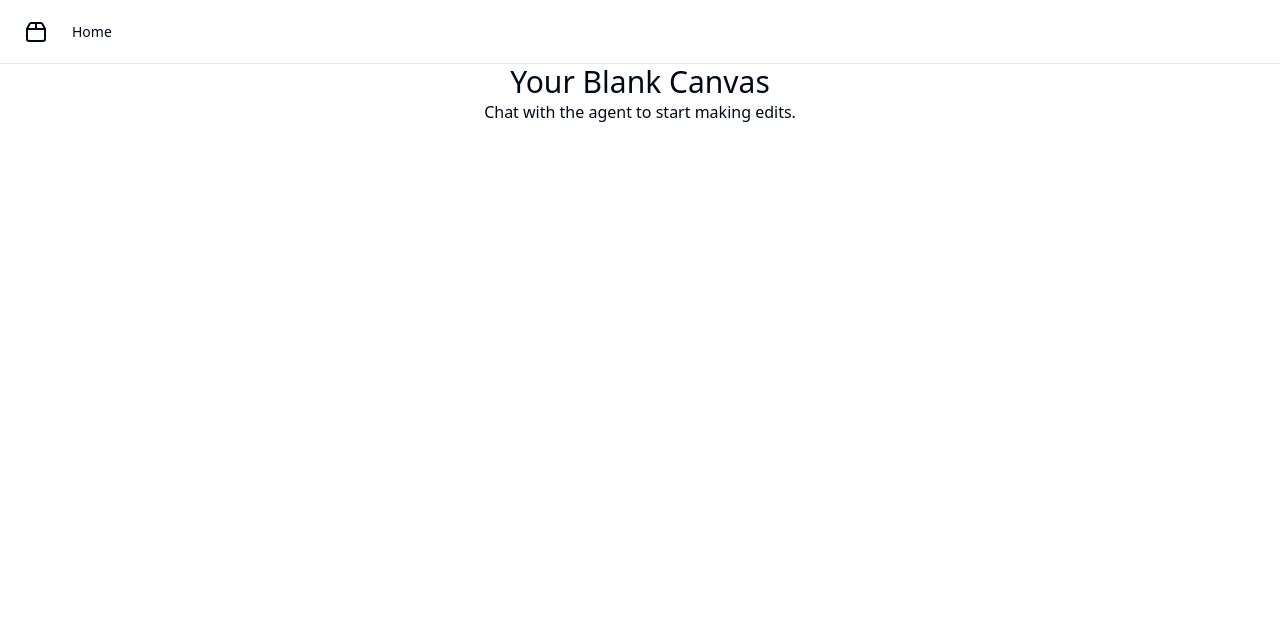
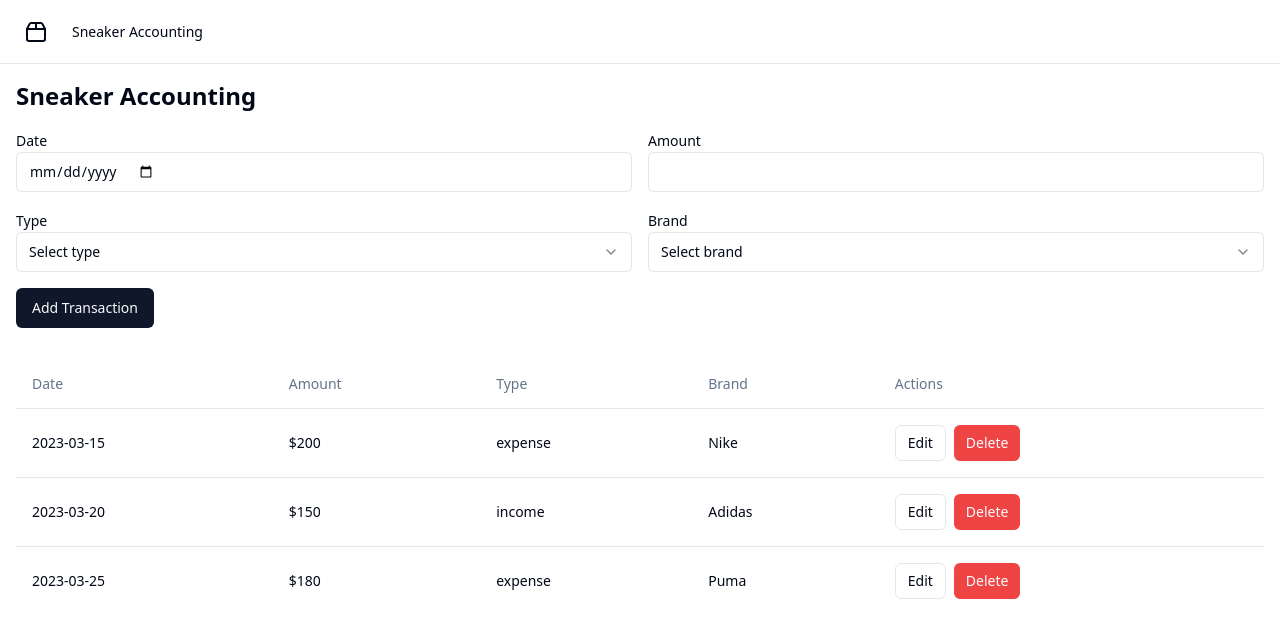
Before and after one commit to GPT-Engineer-App-Dev/sole-venture-tracker, a React (Vite) app: page / in a window 1280 px wide. Shown: the top 638 px of the page. Built offline with nearby package versions, Linux system fonts and the light colour scheme.

Commit message:
Implement basic sneaker accounting functionality

```diff
--- a/src/nav-items.jsx
+++ b/src/nav-items.jsx
@@ -1,12 +1,9 @@
 import { Home } from "lucide-react";
 import Index from "./pages/Index.jsx";
 
-/**
- * Central place for defining the navigation items. Used for navigation components and routing.
- */
 export const navItems = [
   {
-    title: "Home",
+    title: "Sneaker Accounting",
     to: "/",
     icon: <Home className="h-4 w-4" />,
     page: <Index />,
--- a/src/pages/Index.jsx
+++ b/src/pages/Index.jsx
@@ -1,10 +1,136 @@
-// Update this page (the content is just a fallback if you fail to update the page)
+import { useState } from "react";
+import { Button } from "@/components/ui/button";
+import { Input } from "@/components/ui/input";
+import { Label } from "@/components/ui/label";
+import {
+  Select,
+  SelectContent,
+  SelectItem,
+  SelectTrigger,
+  SelectValue,
+} from "@/components/ui/select";
+import {
+  Table,
+  TableBody,
+  TableCell,
+  TableHead,
+  TableHeader,
+  TableRow,
+} from "@/components/ui/table";
 
 const Index = () => {
+  const [transactions, setTransactions] = useState([
+    { id: 1, date: "2023-03-15", amount: 200, type: "expense", brand: "Nike" },
+    { id: 2, date: "2023-03-20", amount: 150, type: "income", brand: "Adidas" },
+    { id: 3, date: "2023-03-25", amount: 180, type: "expense", brand: "Puma" },
+  ]);
+
+  const [newTransaction, setNewTransaction] = useState({
+    date: "",
+    amount: "",
+    type: "",
+    brand: "",
+  });
+
+  const handleInputChange = (e) => {
+    const { name, value } = e.target;
+    setNewTransaction((prev) => ({ ...prev, [name]: value }));
+  };
+
+  const handleSelectChange = (name, value) => {
+    setNewTransaction((prev) => ({ ...prev, [name]: value }));
+  };
+
+  const handleSubmit = (e) => {
+    e.preventDefault();
+    const id = transactions.length + 1;
+    setTransactions([...transactions, { id, ...newTransaction }]);
+    setNewTransaction({ date: "", amount: "", type: "", brand: "" });
+  };
+
   return (
-    <div className="text-center">
-      <h1 className="text-3xl">Your Blank Canvas</h1>
-      <p>Chat with the agent to start making edits.</p>
+    <div className="container mx-auto p-4">
+      <h1 className="text-2xl font-bold mb-4">Sneaker Accounting</h1>
+
+      <form onSubmit={handleSubmit} className="mb-8 space-y-4">
+        <div className="grid grid-cols-2 gap-4">
+          <div>
+            <Label htmlFor="date">Date</Label>
+            <Input
+              type="date"
+              id="date"
+              name="date"
+              value={newTransaction.date}
+              onChange={handleInputChange}
+              required
+            />
+          </div>
+          <div>
+            <Label htmlFor="amount">Amount</Label>
+            <Input
+              type="number"
+              id="amount"
+              name="amount"
+              value={newTransaction.amount}
+              onChange={handleInputChange}
+              required
+            />
+          </div>
+          <div>
+            <Label htmlFor="type">Type</Label>
+            <Select name="type" onValueChange={(value) => handleSelectChange("type", value)} required>
+              <SelectTrigger>
+                <SelectValue placeholder="Select type" />
+              </SelectTrigger>
+              <SelectContent>
+                <SelectItem value="income">Income</SelectItem>
+                <SelectItem value="expense">Expense</SelectItem>
+              </SelectContent>
+            </Select>
+          </div>
+          <div>
+            <Label htmlFor="brand">Brand</Label>
+            <Select name="brand" onValueChange={(value) => handleSelectChange("brand", value)} required>
+              <SelectTrigger>
+                <SelectValue placeholder="Select brand" />
+              </SelectTrigger>
+              <SelectContent>
+                <SelectItem value="Nike">Nike</SelectItem>
+                <SelectItem value="Adidas">Adidas</SelectItem>
+                <SelectItem value="Puma">Puma</SelectItem>
+                <SelectItem value="Other">Other</SelectItem>
+              </SelectContent>
+            </Select>
+          </div>
+        </div>
+        <Button type="submit">Add Transaction</Button>
+      </form>
+
+      <Table>
+        <TableHeader>
+          <TableRow>
+            <TableHead>Date</TableHead>
+            <TableHead>Amount</TableHead>
+            <TableHead>Type</TableHead>
+            <TableHead>Brand</TableHead>
+            <TableHead>Actions</TableHead>
+          </TableRow>
+        </TableHeader>
+        <TableBody>
+          {transactions.map((transaction) => (
+            <TableRow key={transaction.id}>
+              <TableCell>{transaction.date}</TableCell>
+              <TableCell>${transaction.amount}</TableCell>
+              <TableCell>{transaction.type}</TableCell>
+              <TableCell>{transaction.brand}</TableCell>
+              <TableCell>
+                <Button variant="outline" size="sm" className="mr-2">Edit</Button>
+                <Button variant="destructive" size="sm">Delete</Button>
+              </TableCell>
+            </TableRow>
+          ))}
+        </TableBody>
+      </Table>
     </div>
   );
 };
```
